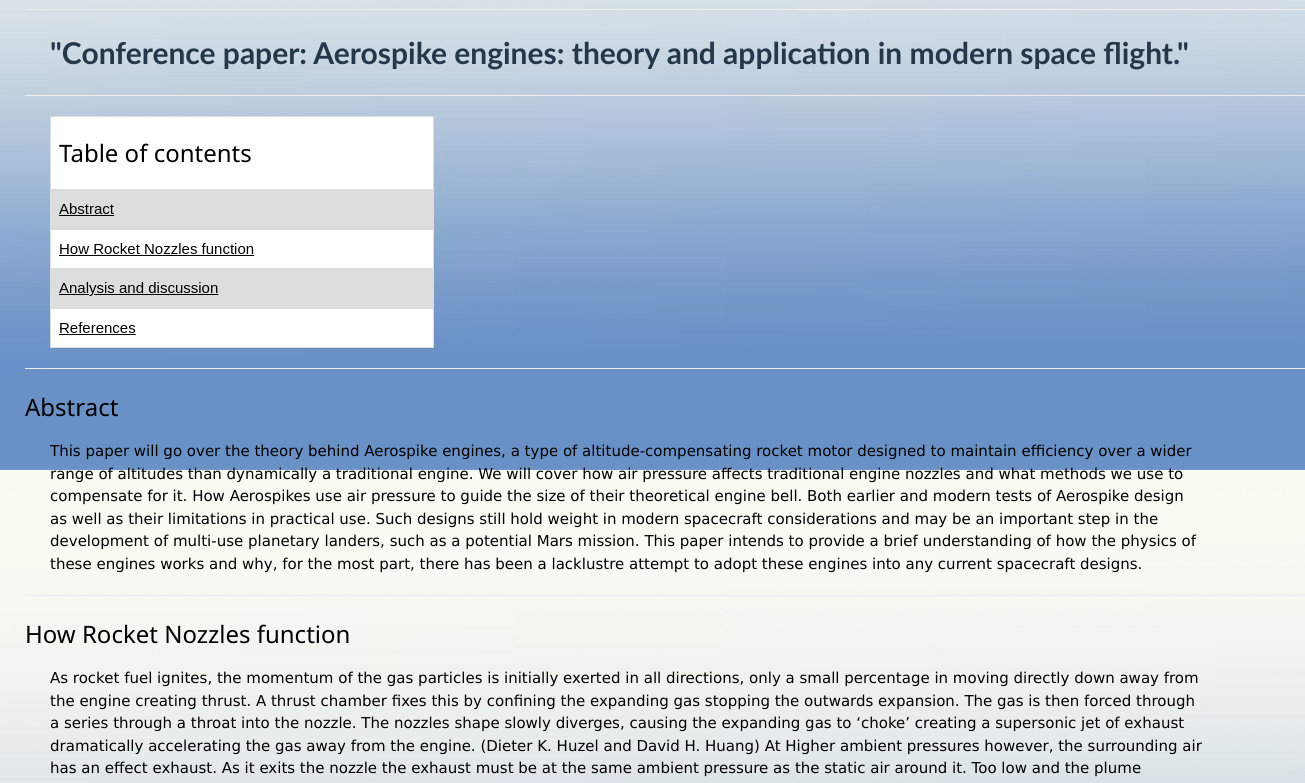
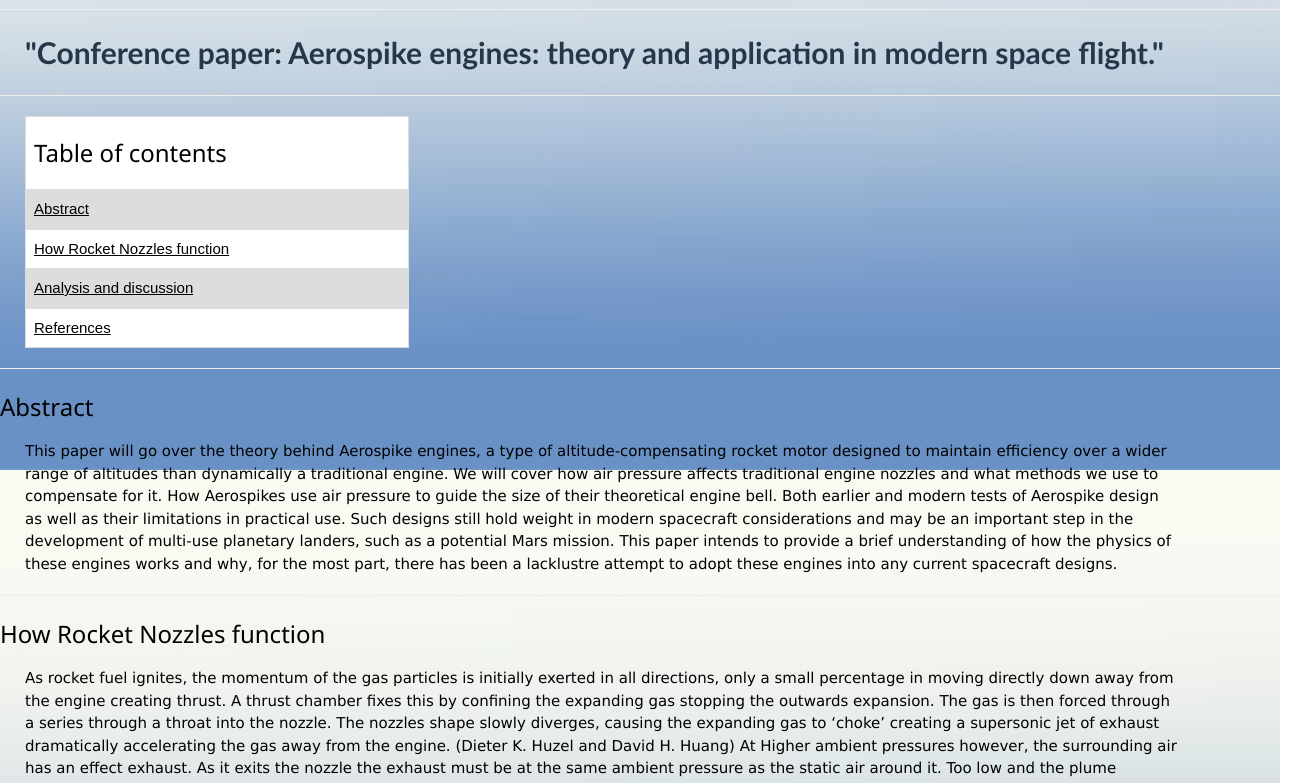
Before and after one commit to FEPSFY6750184/FY6750184, a plain HTML site: page index.html in a window 1280 px wide. Shown: the part 330-1113 px from the top of the page, 1305 px wide, since content can reach past the window. Drawn offline with nearby package versions, Linux system fonts and the light colour scheme.

Commit message:
Update index.html

```diff
--- a/index.html
+++ b/index.html
@@ -16,7 +16,6 @@
 	color:#25384a;
 	}
 	body {
-	margin-left: 25px;
  	background-image: url('Blueskybackgroundw3.png');
 	background-repeat: no-repeat;
  	background-attachment: fixed;
```
